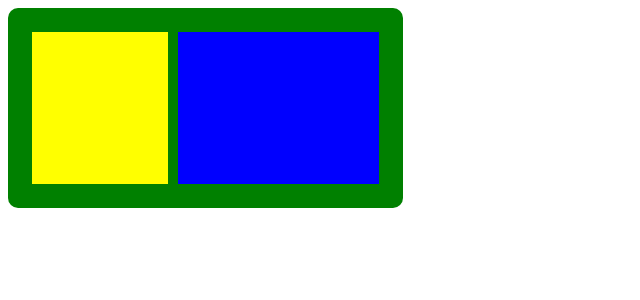
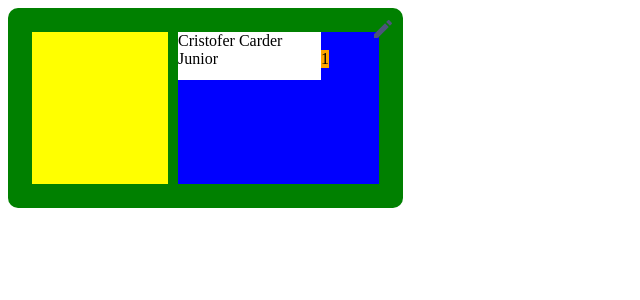
Before and after one commit to SergiyOsadchyy/test-seven, an Angular app: page / in a window 1280 px wide. Shown: the top 300 px of the page, without its empty margins (0-640 px from the left). Built offline with nearby package versions, Linux system fonts and the light colour scheme.

Commit message:
add html and styles

```diff
--- a/src/app/shared/controls/left-card/left-card.component.html
+++ b/src/app/shared/controls/left-card/left-card.component.html
@@ -1,3 +1,14 @@
-<div class="pictures"></div>
+<div class="container">
+  <a href="#" class="edit-data">
+    <img src="assets/images/shared/controls/left-card/penGray.svg" alt="EditData">
+  </a>
+  <div class="pictures"></div>
+  <div class="data">
+    <div class="name-container">
+      <div class="name">Cristofer Carder Junior</div>
+      <div class="protected">1</div>
+    </div>
+  </div>
 
-<div class="data"></div>
+
+</div>
--- a/src/app/shared/controls/left-card/left-card.component.scss
+++ b/src/app/shared/controls/left-card/left-card.component.scss
@@ -1,20 +1,30 @@
 :host {
   display: block;
+
+  .container {
     width: 395px;
     height: 200px;
-  flex-direction: column;
-  align-items: flex-start;
+    position: relative;
+    border-radius: 10px;
     background: #FFFFFF;
 
     background: green;
 
-  border-radius: 10px;
+    .edit-data {
+      position: absolute;
+      top: 11px;
+      right: 11px;
+      width: 18px;
+      height: 18px;
+    }
 
     .pictures {
       width: 136px;
       height: 152px;
 
-    display: inline-block;
+      // display: inline-block;
+      float: left;
+
       margin: 24px 0 0 24px;
 
       background-color: yellow;
@@ -24,10 +34,27 @@
       width: 201px;
       height: 152px;
 
-    display: inline-block;
-    margin-left: 10px;
+      float: left;
+      margin: 24px 0 0 10px;
 
       background-color: blue;
+
+      .name-container {
+
+        .name {
+          width: 143px;
+          height: 48px;
+          display: inline-block;
+
+          background-color: white;
         }
 
+        .protected {
+          display: inline-block;
+
+          background-color: orange;
         }
+      }
+    }
+  }
+}
```
Lines whose indentation alone changed are shown as unchanged.
